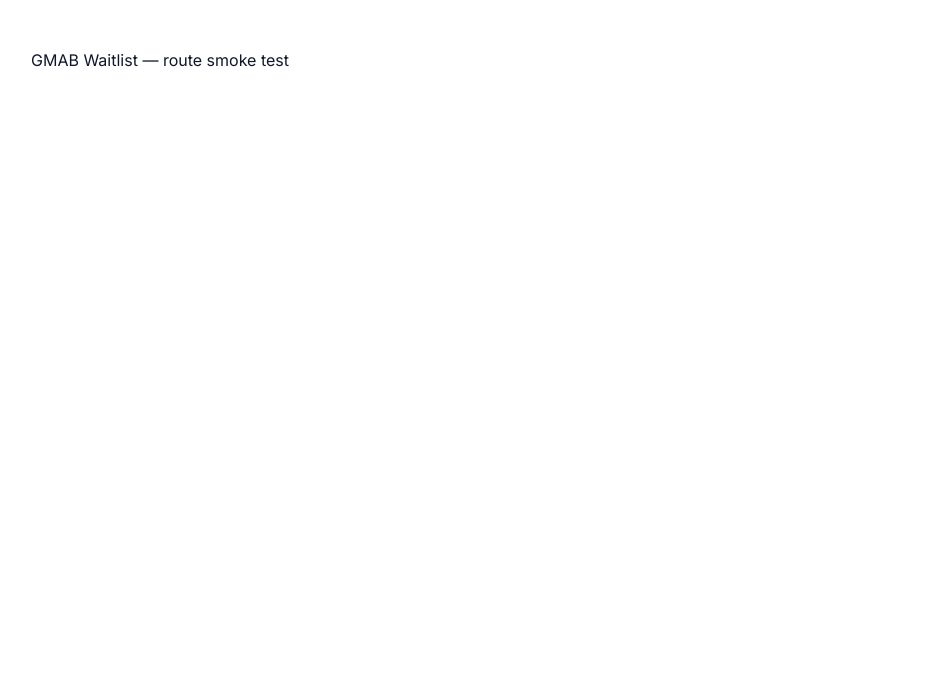
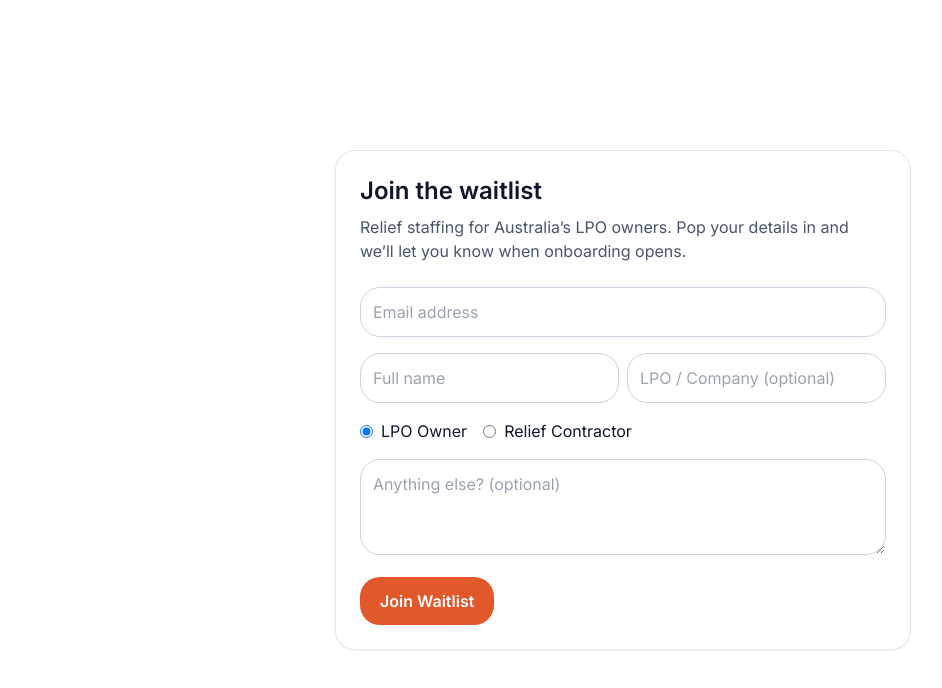
Before and after one commit to Tanialpolocum/gmab-waitlist, a Next.js app: page / in a window 1280 px wide. Shown: the top 688 px of the page, without its empty margins (17-959 px from the left). Built offline with nearby package versions, Linux system fonts and the light colour scheme; no server answers.

Commit message:
Update page.tsx

```diff
--- a/app/page.tsx
+++ b/app/page.tsx
@@ -1,4 +1,86 @@
-// app/page.tsx
+"use client";
+
+import { useState } from "react";
+
 export default function Page() {
-  return <main style={{padding: 48}}>GMAB Waitlist — route smoke test</main>;
+  const [status, setStatus] =
+    useState<"idle" | "submitting" | "success" | "error">("idle");
+  const [msg, setMsg] = useState<string>("");
+
+  const endpoint =
+    process.env.NEXT_PUBLIC_FORMSPREE_ENDPOINT || "https://formspree.io/f/REPLACE_ME";
+
+  async function onSubmit(e: React.FormEvent<HTMLFormElement>) {
+    e.preventDefault();
+    setStatus("submitting");
+    setMsg("");
+    const data = new FormData(e.currentTarget);
+
+    try {
+      const res = await fetch(endpoint, {
+        method: "POST",
+        headers: { Accept: "application/json" },
+        body: data,
+        mode: "cors",
+      });
+
+      if (res.ok) {
+        setStatus("success");
+        e.currentTarget.reset();
+      } else {
+        const j = await res.json().catch(() => ({} as any));
+        setStatus("error");
+        setMsg(j?.error || "Something went wrong. Please try again.");
+      }
+    } catch (err: any) {
+      setStatus("error");
+      setMsg(err?.message || "Network error. Please try again.");
+    }
+  }
+
+  return (
+    <main className="min-h-dvh grid place-items-center p-6">
+      <div className="card max-w-xl w-full bg-white">
+        <h1 className="text-2xl font-semibold mb-2">Join the waitlist</h1>
+        <p className="text-slate-600 mb-6">
+          Relief staffing for Australia’s LPO owners. Pop your details in and we’ll let you know
+          when onboarding opens.
+        </p>
+
+        <form onSubmit={onSubmit} className="space-y-4">
+          <input name="email" type="email" placeholder="Email address" required className="input w-full" />
+
+          <div className="grid gap-2 sm:grid-cols-2">
+            <input name="name" type="text" placeholder="Full name" className="input w-full" />
+            <input name="company" type="text" placeholder="LPO / Company (optional)" className="input w-full" />
+          </div>
+
+          <div className="flex gap-4 items-center">
+            <label className="flex items-center gap-2">
+              <input type="radio" name="role" value="lpo" defaultChecked />
+              <span>LPO Owner</span>
+            </label>
+            <label className="flex items-center gap-2">
+              <input type="radio" name="role" value="contractor" />
+              <span>Relief Contractor</span>
+            </label>
+          </div>
+
+          <textarea name="notes" placeholder="Anything else? (optional)" className="input w-full h-24" />
+
+          {/* Honeypot for spam bots */}
+          <input type="text" name="_gotcha" className="hidden" tabIndex={-1} autoComplete="off" />
+
+          <button disabled={status === "submitting"} className="button-primary">
+            {status === "submitting" ? "Submitting…" : "Join Waitlist"}
+          </button>
+
+          {status === "success" && (
+            <p className="text-green-600 text-sm">Thanks! You’re on the list. We’ll be in touch soon.</p>
+          )}
+          {status === "error" && <p className="text-red-600 text-sm">{msg}</p>}
+        </form>
+      </div>
+    </main>
+  );
 }
```
